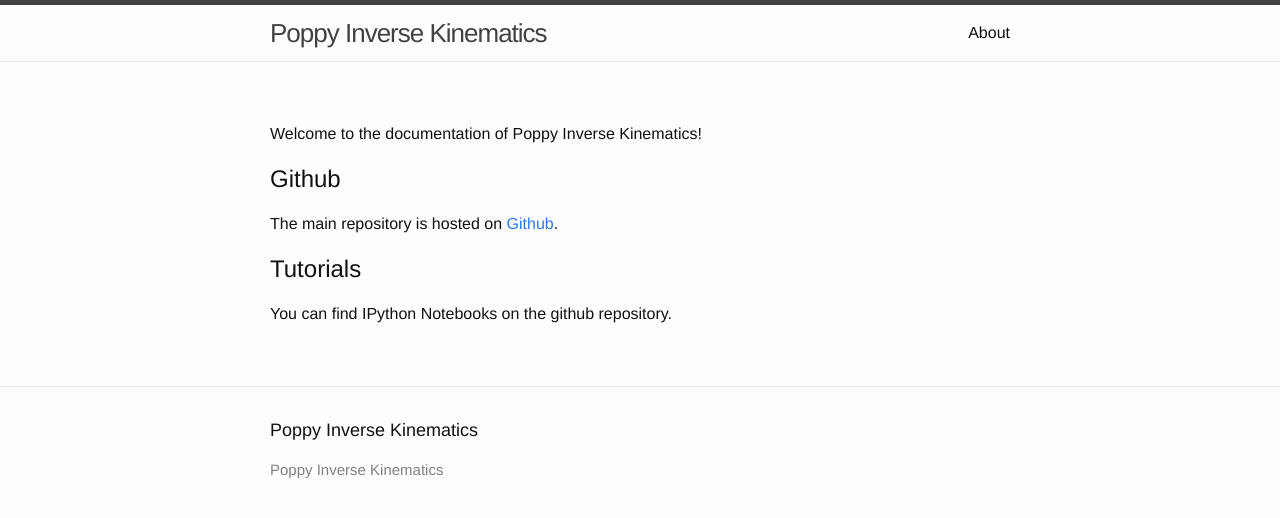
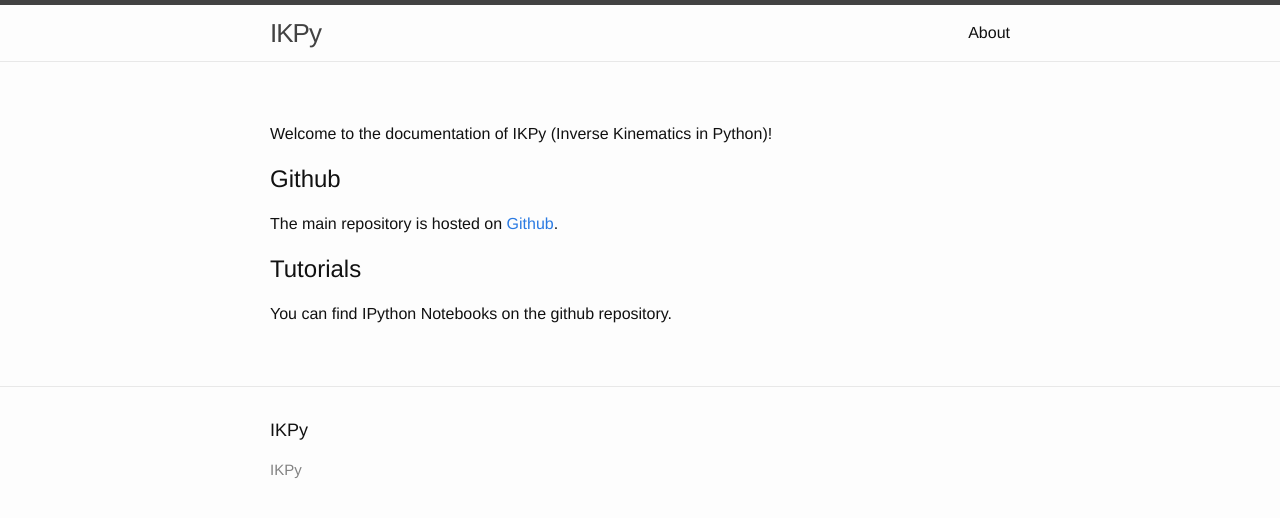
Before and after one commit to Phylliade/ikpy, a Jekyll site: the page built from index.md, in a window 1280 px wide. Shown: the top 518 px of the page. Built offline with Jekyll 4.4.1, drawn with Linux system fonts in a browser that asks for light colours.

Commit message:
Update GH page

```diff
--- a/_config.yml
+++ b/_config.yml
@@ -6,7 +6,7 @@
 # 'jekyll serve'. If you change this file, please restart the server process.
 
 # Site settings
-title: Poppy Inverse Kinematics
+title: IKPy
 description: > # this means to ignore newlines until "baseurl:"
 baseurl: "/ikpy" # the subpath of your site, e.g. /blog
 url: "http://phylliade.github.io" # the base hostname & protocol for your site
--- a/about.md
+++ b/about.md
@@ -4,4 +4,4 @@
 permalink: /about/
 ---
 
-Welcome to the documentation of Poppy Inverse Kinematics!
+Welcome to the documentation of IKpy!
--- a/index.md
+++ b/index.md
@@ -2,10 +2,10 @@
 layout: page
 ---
 
-Welcome to the documentation of Poppy Inverse Kinematics!
+Welcome to the documentation of IKPy (Inverse Kinematics in Python)!
 
 # Github
-The main repository is hosted on [Github](https://github.com/Phylliade/poppy-inverse-kinematics).
+The main repository is hosted on [Github](https://github.com/Phylliade/ikpy).
 
 # Tutorials
 You can find IPython Notebooks on the github repository.
```
